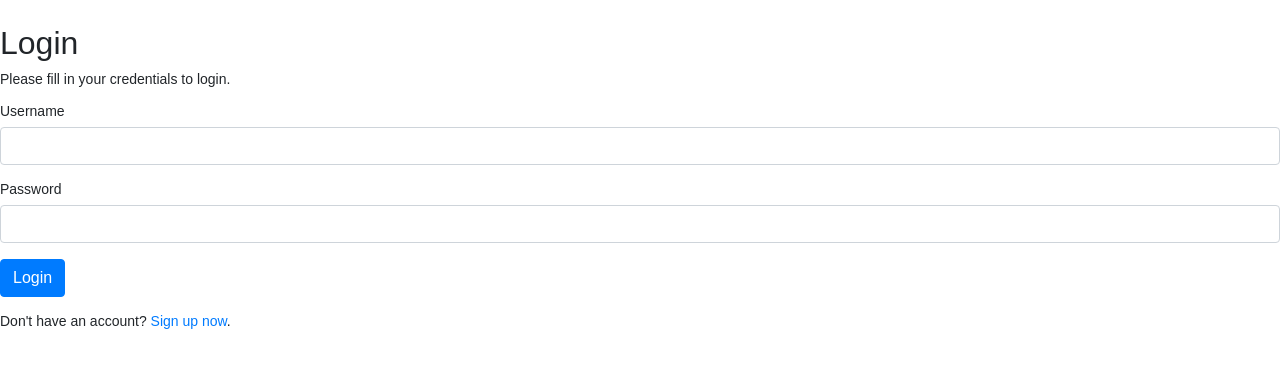
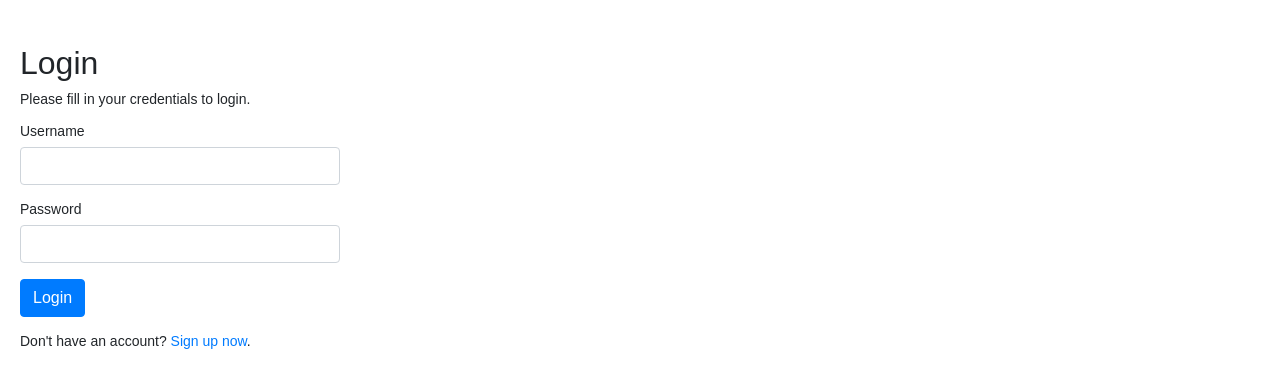
Before and after one commit to edenolam/crudphp, a PHP site: page /login.php in a window 1280 px wide. Shown: the part 88-476 px from the top of the page. Run offline with PHP 8.4, Linux system fonts and the light colour scheme.

Commit message:
css refacto

```diff
--- a/css/style.css
+++ b/css/style.css
@@ -8,7 +8,7 @@ body {
     margin: 0 auto;
 }
 
-.wrapper_register {
+.wrapper_register, .wrapper_reset_pwd, .wrapper_login {
     width: 360px;
     padding: 20px;
 }
```
